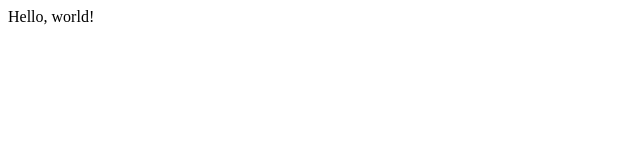
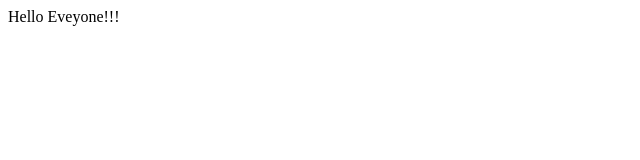
Before and after one commit to Ravi4teja/lecture0, a plain HTML site: page index.html in a window 1280 px wide. Shown: the full height of the page, 0-640 px from the left. Drawn offline with Linux system fonts and the light colour scheme.

Commit message:
changes the body message

```diff
--- a/index.html
+++ b/index.html
@@ -7,6 +7,6 @@
     <title>Test</title>
 </head>
 <body>
-    Hello, world!
+    Hello Eveyone!!!
 </body>
 </html>
```
